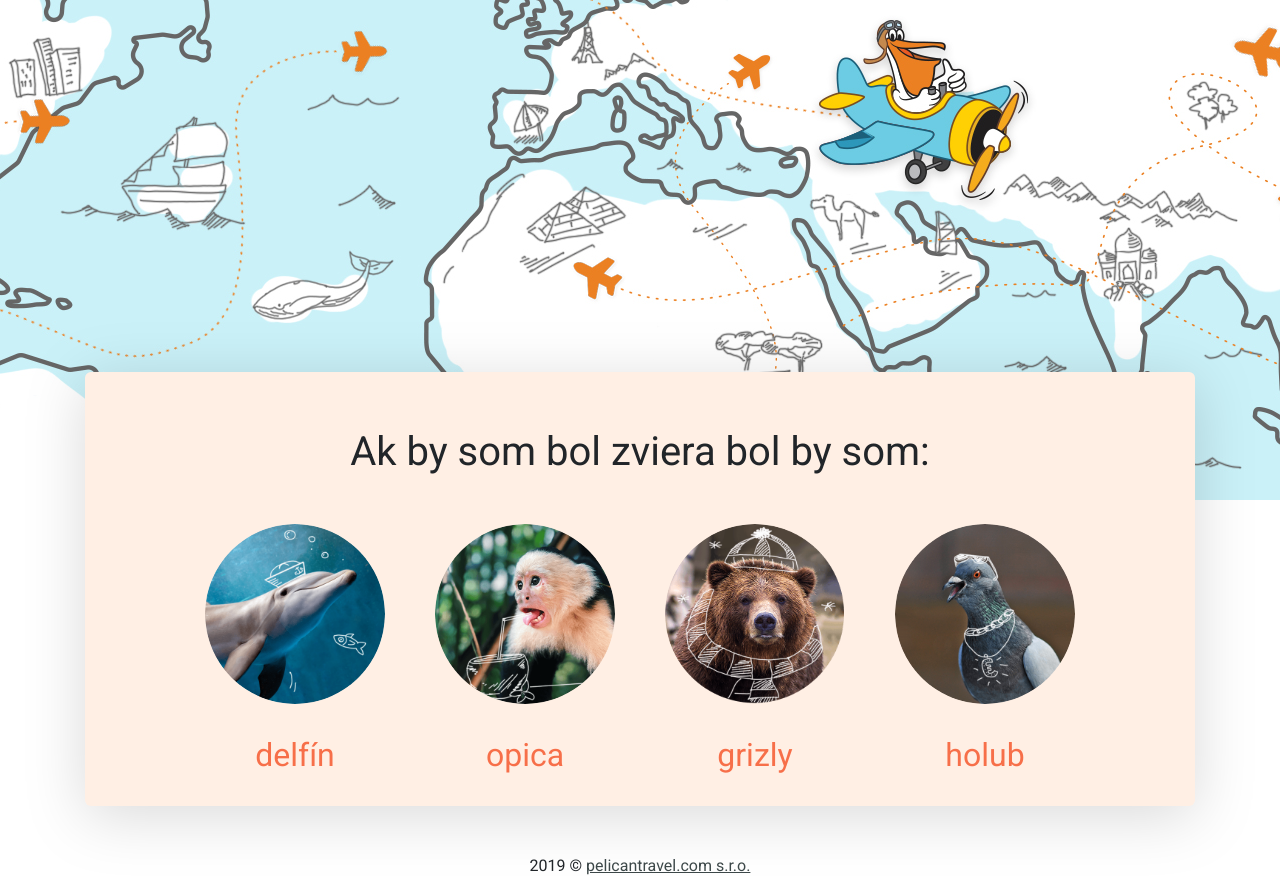
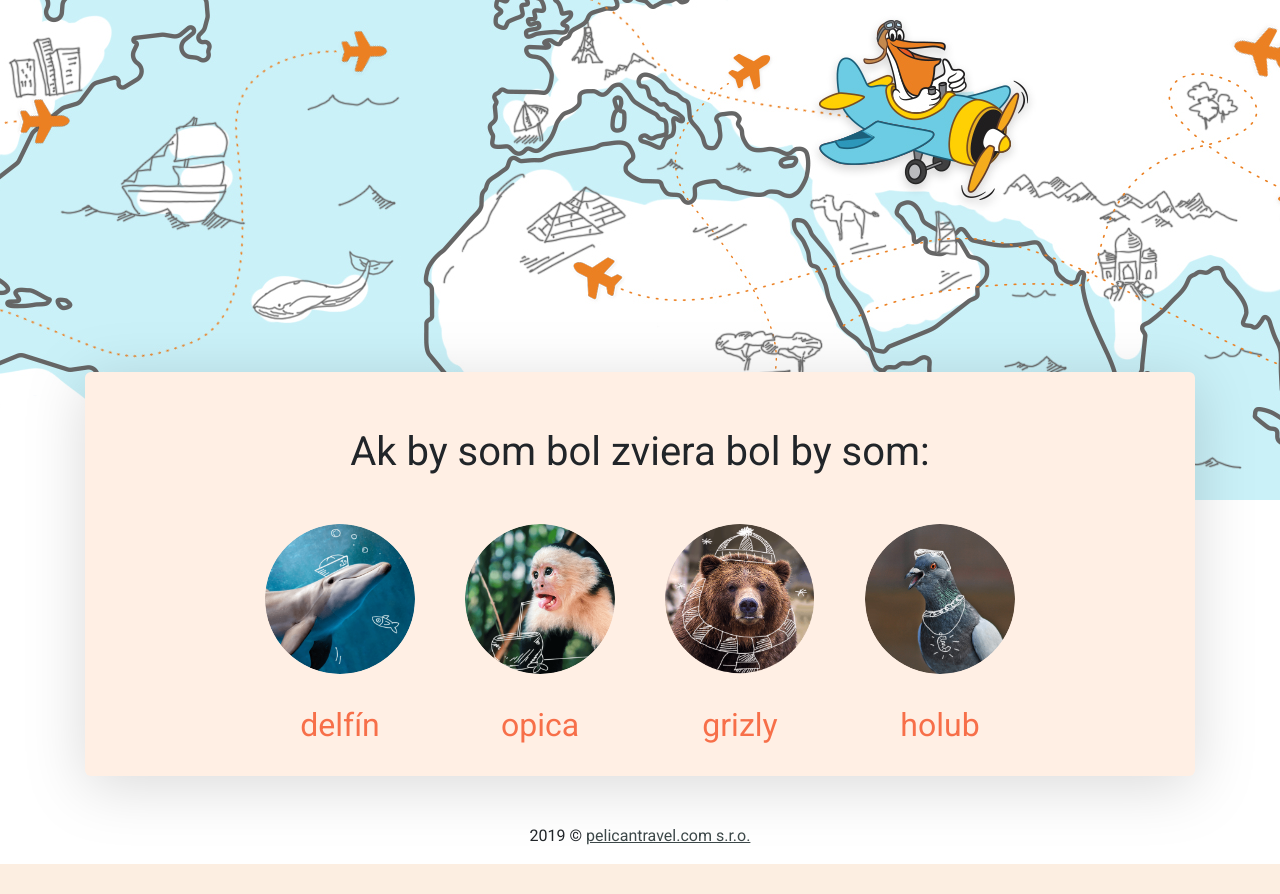
Before and after one commit to DaDlugosch/pelikan-survey, a PHP site: page /otazka1.php in a window 1280 px wide. After the commit the page ends 864 px from the top, so only its background shows below. Run offline with PHP 8.4, Linux system fonts and the light colour scheme.

Commit message:
Fit answers to iPad Pro screen

```diff
--- a/assets/styles/style.css
+++ b/assets/styles/style.css
@@ -55,8 +55,8 @@ main .form .form--links a {
 main .form .form--links a .image-cropper {
   margin-left: auto;
   margin-right: auto;
-  width: 180px;
-  height: 180px;
+  width: 150px;
+  height: 150px;
   position: relative;
   overflow: hidden;
   border-radius: 50%;
--- a/assets/styles/style.scss
+++ b/assets/styles/style.scss
@@ -54,8 +54,8 @@ main {
                 .image-cropper {
                     margin-left: auto;
                     margin-right: auto;
-                    width: 180px;
-                    height: 180px;
+                    width: 150px;
+                    height: 150px;
                     position: relative;
                     overflow: hidden;
                     border-radius: 50%;
```
